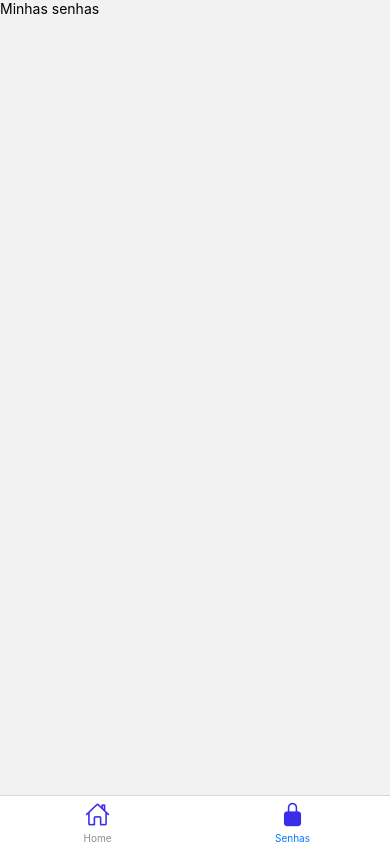
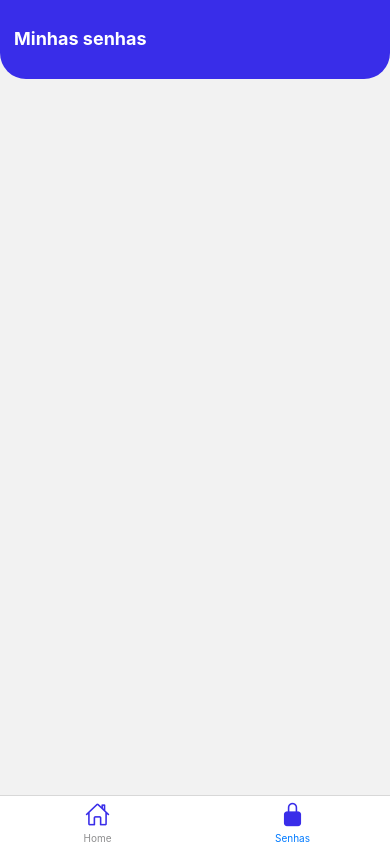
Before and after one commit to sstephanyy/App-GeradorDeSenha, a React Native app: screen /Senhas in a window 390 px wide. Built offline with nearby package versions, Linux system fonts and the light colour scheme.

Commit message:
styling the password page

```diff
--- a/src/pages/passwords/index.js
+++ b/src/pages/passwords/index.js
@@ -1,15 +1,35 @@
+
 import { View, Text, StyleSheet } from "react-native"
-
+import { SafeAreaView } from "react-native-safe-area-context"
 
 export function Passwords()
 {
     return(
-        <View>
-            <Text>Minhas senhas</Text>
-        </View>
+        <SafeAreaView style={styles.container}>
+            <View style={styles.header}>
+                <Text style={styles.title}>Minhas senhas</Text>
+            </View>
+        </SafeAreaView>
     )
 }
 
 const styles = StyleSheet.create({
+    container:{
+        flex: 1
+    },
+    header:{
+        backgroundColor: "#392de9",
+        paddingTop: 28,
+        paddingBottom: 30,
+        paddingLeft: 14,
+        paddingRight: 14,
+        borderBottomLeftRadius: 26,
+        borderBottomRightRadius: 26,
 
+    },
+    title: {
+        fontSize: 18,
+        color: 'white',
+        fontWeight: 'bold'
+    }
 })
```
